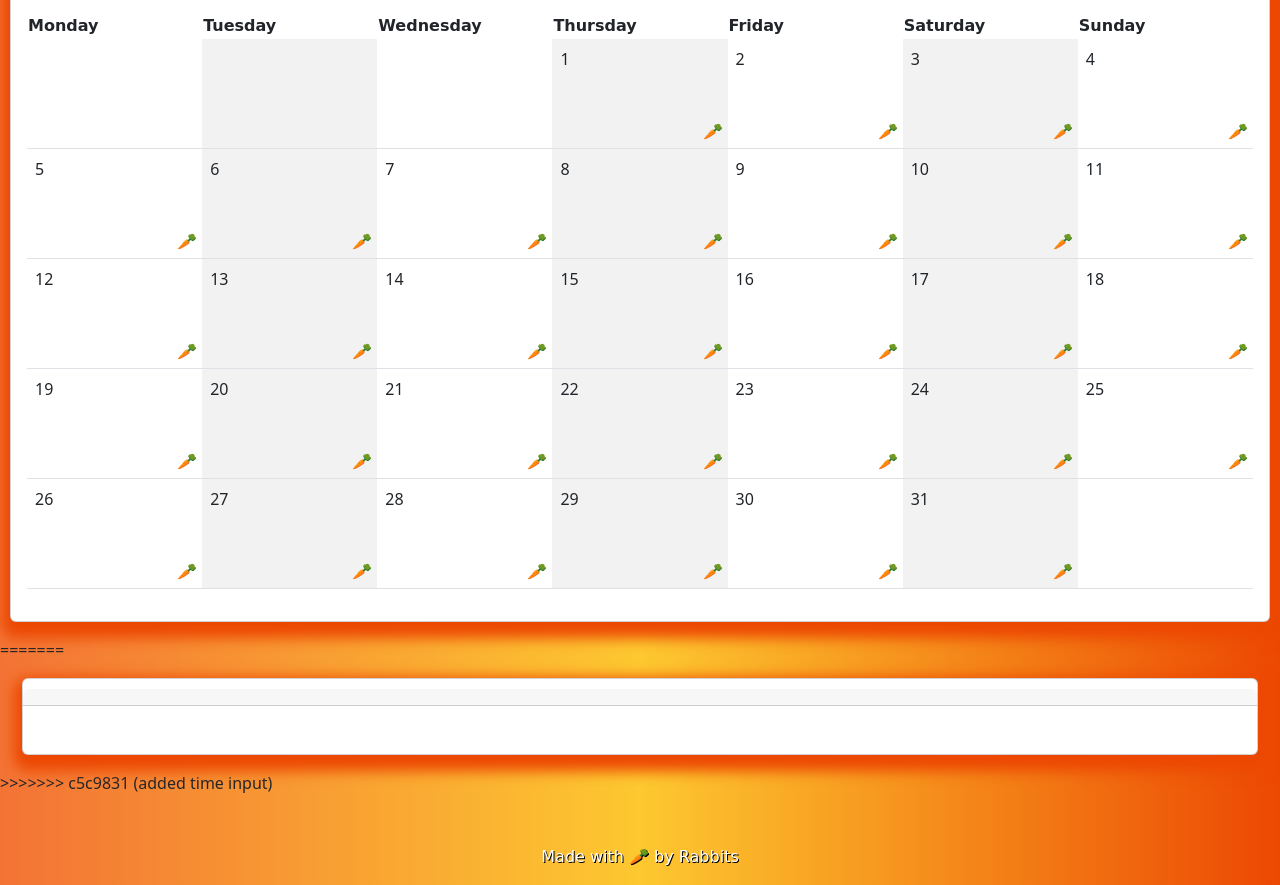
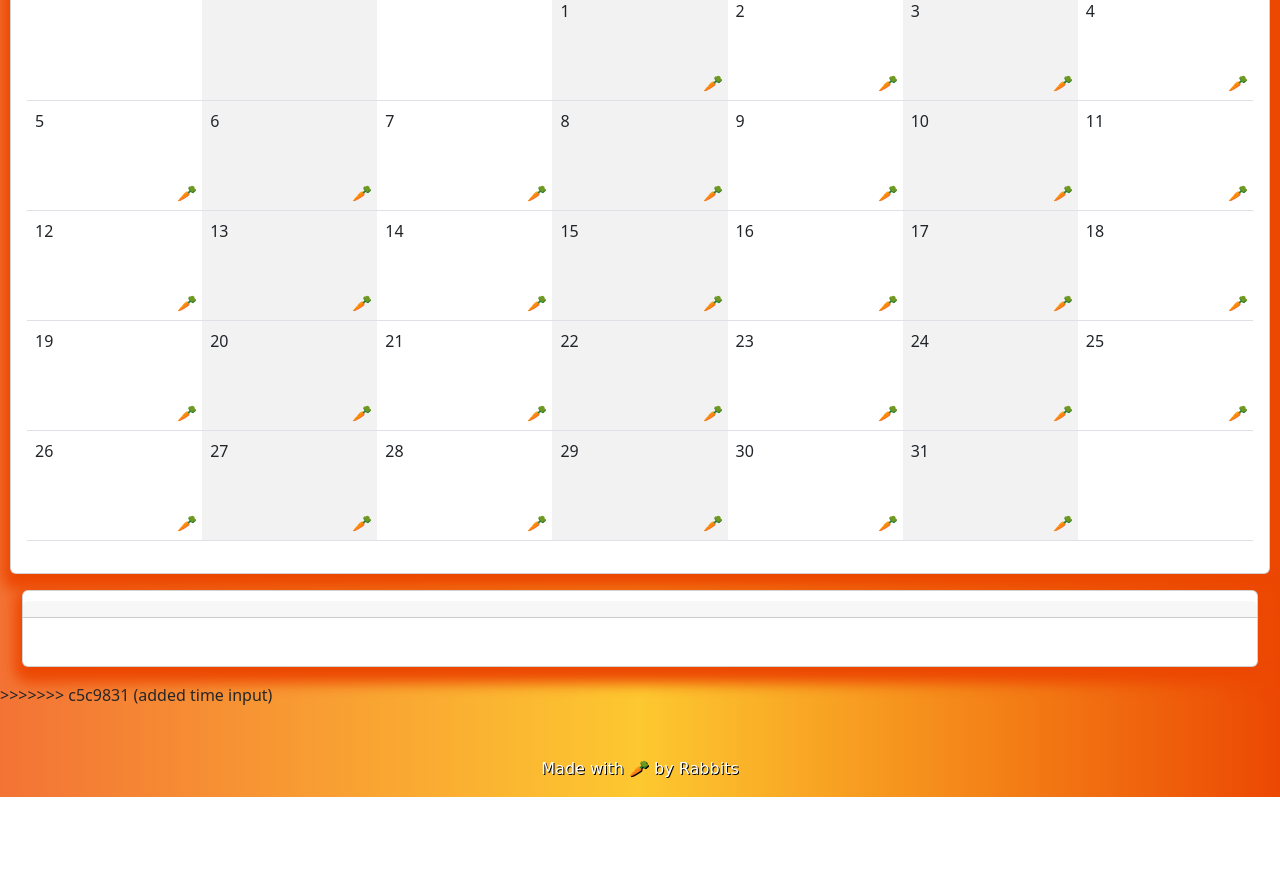
Before and after one commit to thebobfather2/carrotcalendar, a plain HTML site: page index.html in a window 1280 px wide. Shown: the part 609-1494 px from the top of the page. After the commit the page ends 1406 px from the top, so only its background shows below. Drawn offline with nearby package versions, Linux system fonts and the light colour scheme; no server answers; a web font is replaced by a local one.

Commit message:
fixed assets

```diff
--- a/index.html
+++ b/index.html
@@ -45,9 +45,6 @@
   </div>
 
   <main>
- HEAD
-=======
-
     <!-- Add event button using Firebase - will need to update URL -->
     <div class="btnEvent">
       <input type="button" onclick="window.location.href='/firebase.html';" class="btn btn-warning btn-lg" value="Click To Add Event"/>
@@ -61,9 +58,8 @@
     <br></br>
 
     <!-- TODO: Add option to translate the page? -->
-    <<<<<<< HEAD <div id="calendar" class="card my-3">
+      <div id="calendar" class="card my-3">
       </div>
-      =======
       <div id="calendar-container" class="container-fluid my-3">
         <div id="calendar" class="card">
           <!-- TODO: Add buttons to change month? Add option to change the view (monthly/weekly)?-->
```
